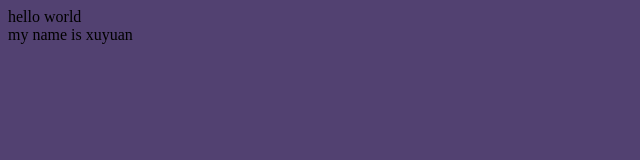
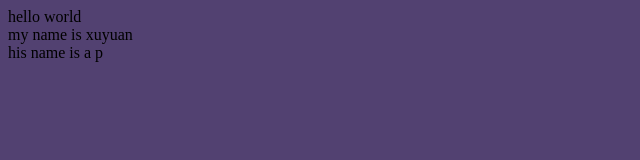
Before and after one commit to justinsutao/git-demo, a website: page src/index.html in a window 1280 px wide. Shown: the whole page, without its empty margins (0-640 px from the left). Drawn offline with nearby package versions, Linux system fonts and the light colour scheme; files that its build step writes are made by us from their sources.

Commit message:
Update index.html

```diff
--- a/src/index.html
+++ b/src/index.html
@@ -10,7 +10,7 @@
 <body>
   <nav>hello world</nav>
   <div class=container>my name is xuyuan</div>
-
+  his name is a p
 
   <script src="script/all.js"></script>
 </body>
```
